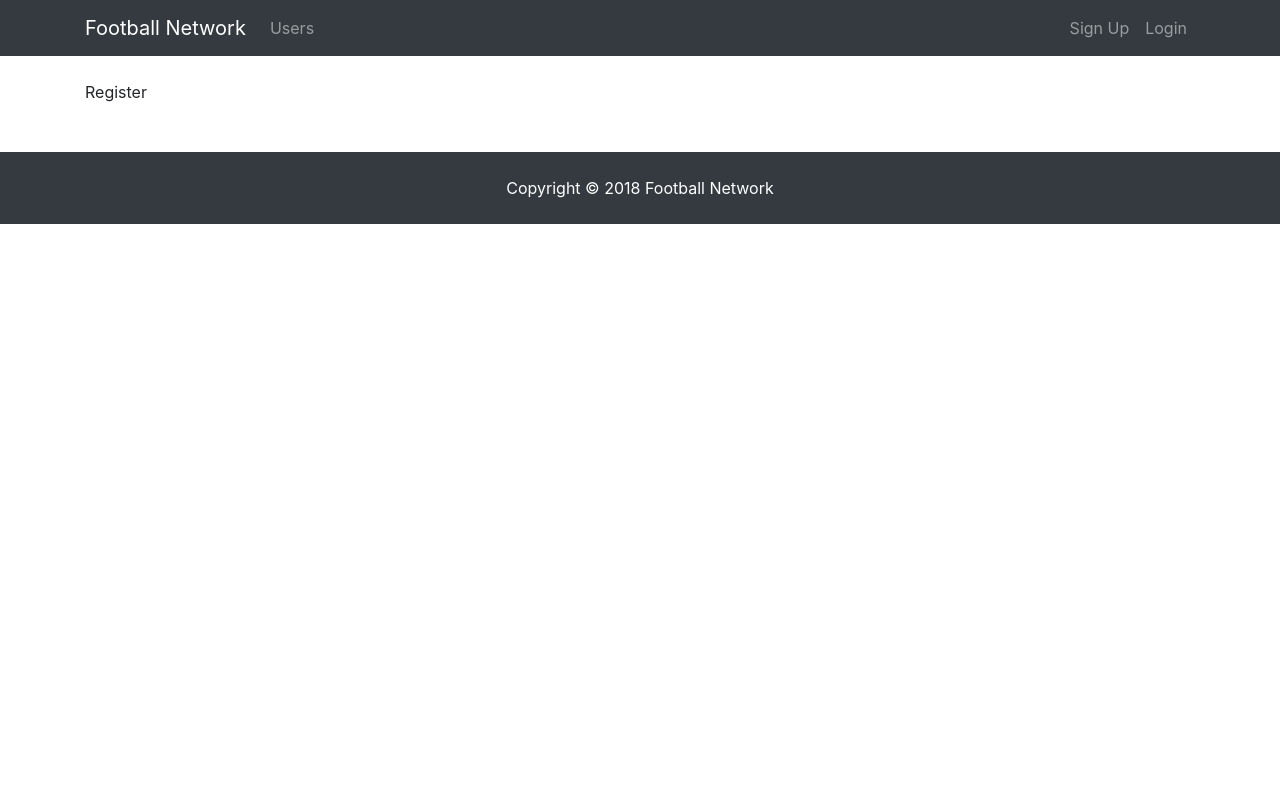
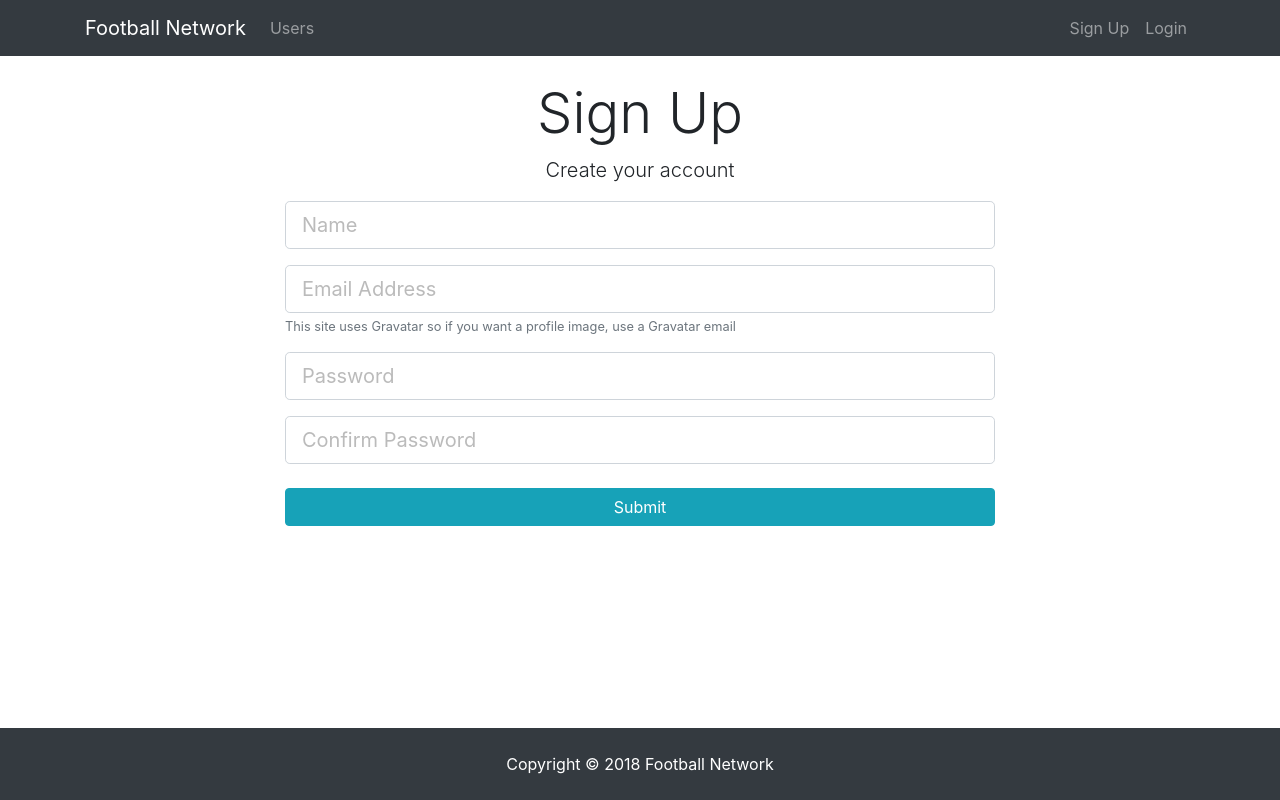
Before and after one commit to tdquan/football-network, a React (Create React App) app in the folder client/: page /register in a window 1280 px wide. Built offline with nearby package versions, Linux system fonts and the light colour scheme.

Commit message:
wip on login/register components

```diff
--- a/client/package.json
+++ b/client/package.json
@@ -3,6 +3,8 @@
 	"version": "0.1.0",
 	"private": true,
 	"dependencies": {
+		"axios": "^0.18.0",
+		"classnames": "^2.2.6",
 		"lodash": "^4.17.11",
 		"react": "^16.6.0",
 		"react-dom": "^16.6.0",
@@ -24,7 +26,7 @@
 		"not ie <= 11",
 		"not op_mini all"
 	],
-	"proxy": "http://localhost:3000",
+	"proxy": "http://localhost:8080",
 	"devDependencies": {
 		"babel": "^6.23.0"
 	}
--- a/client/src/App.css
+++ b/client/src/App.css
@@ -1,3 +1,7 @@
+.main-body.container {
+	min-height: calc(100vh - 200px);
+}
+
 img {
 	width: 100%;
 }
--- a/client/src/App.js
+++ b/client/src/App.js
@@ -19,7 +19,7 @@
 				<div className="App">
 	        <Navbar />
 	        <Route exact path='/' component={ Landing } />
-	        <div className="container">
+	        <div className="main-body container">
 	        	<Route exact path='/register' component={ Register } />
 	        	<Route exact path='/login' component={ Login } />
 	        </div>
--- a/client/src/components/auth/Login.js
+++ b/client/src/components/auth/Login.js
@@ -1,9 +1,52 @@
 import React, { Component } from 'react';
 
 class Login extends Component {
+	constructor() {
+		super();
+		this.state = {
+			email: '',
+			password: '',
+			errors: {}
+		}
+	}
+
+	onChange = (event) => {
+		this.setState({
+			[event.target.name]: event.target.value
+		})
+	}
+
+	onSubmit = (event) => {
+		event.preventDefault();
+		const user = {
+			email: this.state.email,
+			password: this.state.password,
+		}
+
+		console.log(user);
+	}
+
 	render() {
 		return (
-			<div>Login</div>
+			<div className="login">
+		    <div className="container">
+		      <div className="row">
+		        <div className="col-md-8 m-auto">
+		          <h1 className="display-4 text-center">Log In</h1>
+		          <p className="lead text-center">Sign in to your account</p>
+		          <form onSubmit={ this.onSubmit }>
+		            <div className="form-group">
+		              <input type="email" className="form-control form-control-lg" placeholder="Email Address" name="email" value={ this.state.email } onChange={ this.onChange } />
+		            </div>
+		            <div className="form-group">
+		              <input type="password" className="form-control form-control-lg" placeholder="Password" name="password" value={ this.state.password } onChange={ this.onChange } />
+		            </div>
+		            <input type="submit" className="btn btn-info btn-block mt-4" />
+		          </form>
+		        </div>
+		      </div>
+		    </div>
+		  </div>
 		);
 	}
 }
--- a/client/src/components/auth/Register.js
+++ b/client/src/components/auth/Register.js
@@ -1,9 +1,109 @@
 import React, { Component } from 'react';
+import axios from 'axios';
+import classnames from 'classnames';
 
 class Register extends Component {
+	constructor() {
+		super();
+		this.state = {
+			name: '',
+			email: '',
+			password: '',
+			password2: '',
+			errors: {}
+		}
+	}
+
+	onChange = (event) => {
+		this.setState({
+			[event.target.name]: event.target.value
+		})
+	}
+
+	onSubmit = (event) => {
+		event.preventDefault();
+		const newUser = {
+			name: this.state.name,
+			email: this.state.email,
+			password: this.state.password,
+			password2: this.state.password2
+		}
+
+		axios.post('/api/users/register', newUser)
+			.then(res => console.log(res.data))
+			.catch(err => this.setState({ errors: err.response.data }));
+	}
+
 	render() {
+		const { errors } = this.state;
+
 		return (
-			<div>Register</div>
+			<div className="register">
+			  <div className="container">
+			    <div className="row">
+			      <div className="col-md-8 m-auto">
+			        <h1 className="display-4 text-center">Sign Up</h1>
+			        <p className="lead text-center">Create your account</p>
+			        <form noValidate onSubmit={ this.onSubmit }>
+			          <div className="form-group">
+			            <input
+			            	type="text"
+            				className={ classnames("form-control form-control-lg", {
+											"is-invalid": errors.name
+            				})}
+            				placeholder="Name"
+            				name="name"
+            				value={ this.state.name }
+            				onChange={ this.onChange }
+            			/>
+            			{ errors.name && (<div className="invalid-feedback">{ errors.name }</div>) }
+			          </div>
+			          <div className="form-group">
+			            <input
+			            	type="email"
+			            	className={ classnames("form-control form-control-lg", {
+											"is-invalid": errors.email
+            				})}
+			            	placeholder="Email Address"
+			            	name="email"
+			            	value={ this.state.email }
+			            	onChange={ this.onChange }
+			            />
+			            { errors.email && (<div className="invalid-feedback">{ errors.email }</div>) }
+			            <small className="form-text text-muted">This site uses Gravatar so if you want a profile image, use a Gravatar email</small>
+			          </div>
+			          <div className="form-group">
+			            <input
+			            	type="password"
+			            	className={ classnames("form-control form-control-lg", {
+											"is-invalid": errors.password
+            				})}
+			            	placeholder="Password"
+			            	name="password"
+			            	value={ this.state.password }
+			            	onChange={ this.onChange }
+			            />
+			            { errors.password && (<div className="invalid-feedback">{ errors.password }</div>) }
+			          </div>
+			          <div className="form-group">
+			            <input
+			            	type="password"
+			            	className={ classnames("form-control form-control-lg", {
+											"is-invalid": errors.password2
+            				})}
+			            	placeholder="Confirm Password"
+			            	name="password2"
+			            	value={ this.state.password2 }
+			            	onChange={ this.onChange }
+			            />
+			            { errors.password2 && (<div className="invalid-feedback">{ errors.password2 }</div>) }
+			          </div>
+			          <input type="submit" className="btn btn-info btn-block mt-4" />
+			        </form>
+			      </div>
+			    </div>
+			  </div>
+			</div>
 		);
 	}
 }
```
Also changed, not shown: 1 other file (tests, documents, lock files or other folders).
